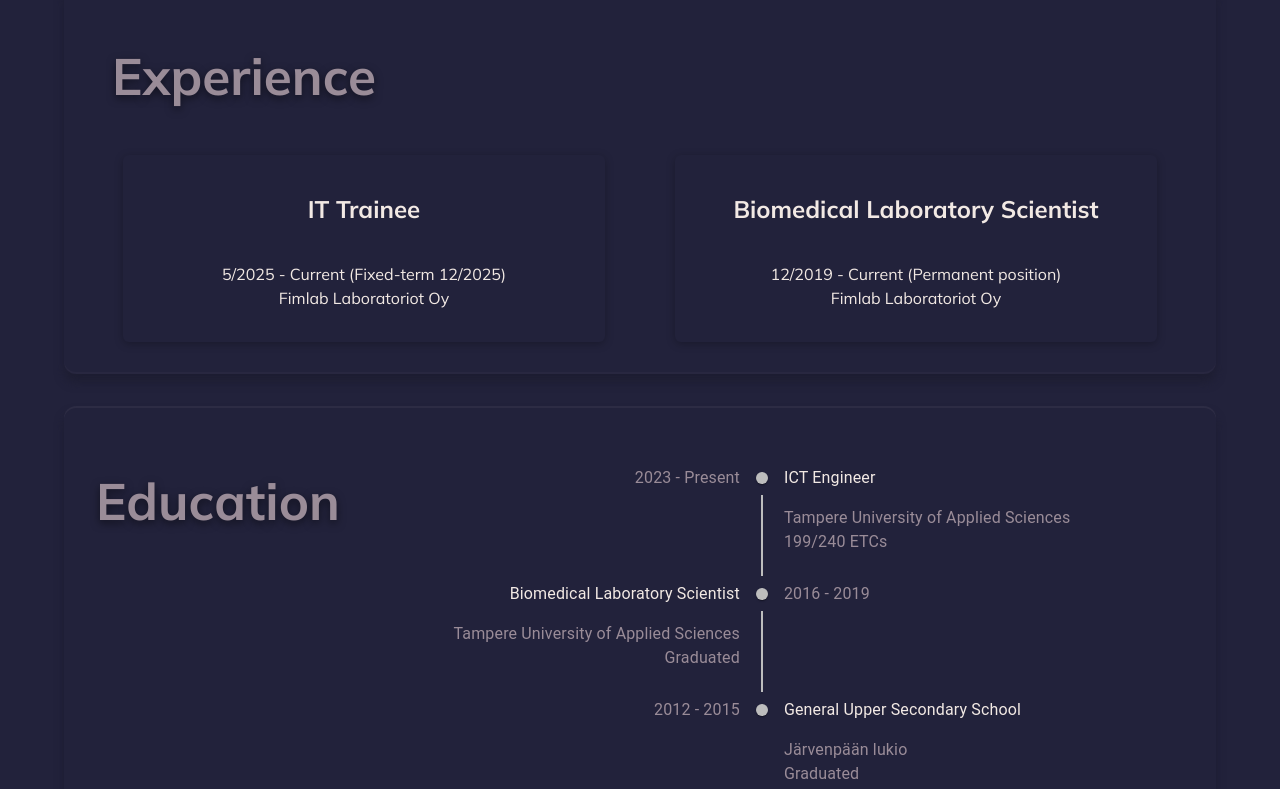
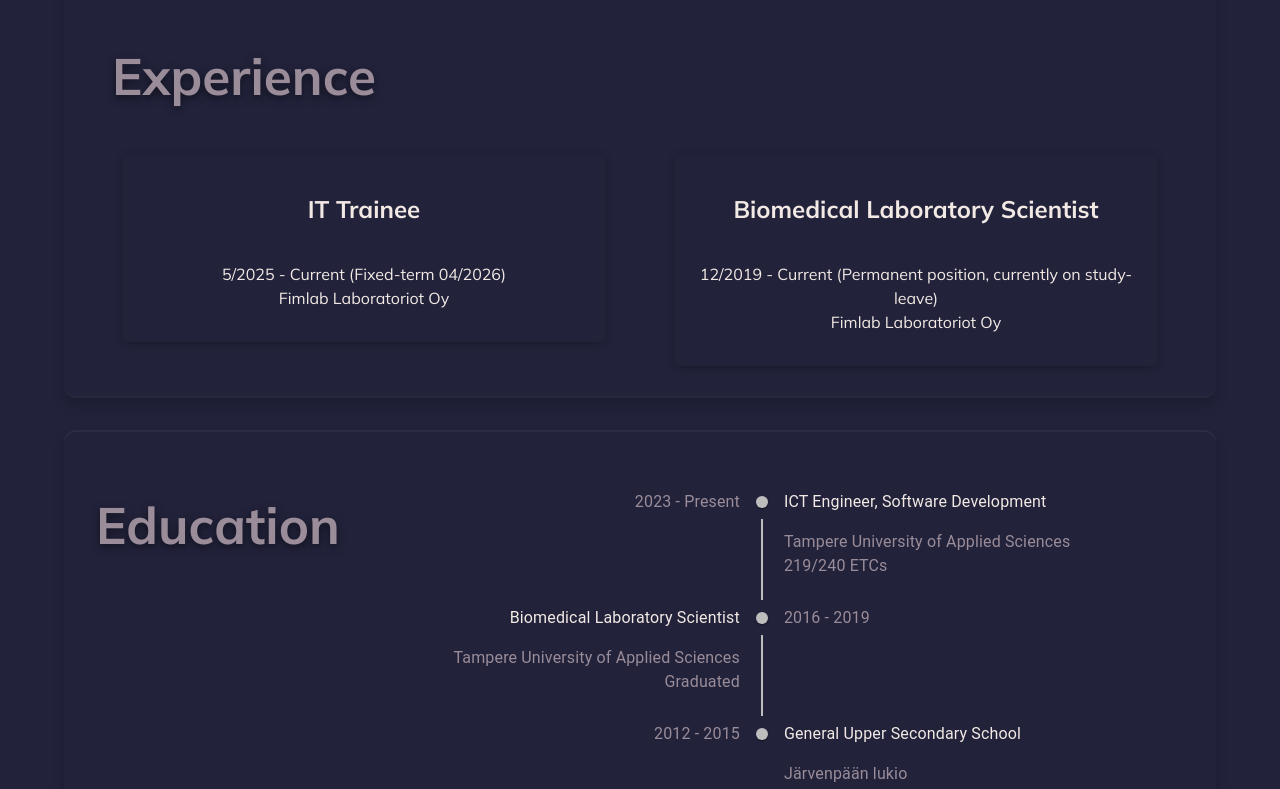
Before and after one commit to annivm/Portfolio-Website, a React (Vite) app in the folder frontend/: page / in a window 1280 px wide. Shown: the part 517-1306 px from the top of the page. Built offline with nearby package versions, Linux system fonts and the light colour scheme.

Commit message:
Updated infos

```diff
--- a/frontend/src/components/Education/Education.jsx
+++ b/frontend/src/components/Education/Education.jsx
@@ -28,11 +28,11 @@ const Education = forwardRef((props, ref) => {
                         <TimelineConnector />
                     </TimelineSeparator>
                     <TimelineContent>
-                        ICT Engineer
+                        ICT Engineer, Software Development
                         <FadeInText className='timeline-text'>
                             Tampere University of Applied Sciences
                             <br/>
-                                199/240 ETCs
+                                219/240 ETCs
                         </FadeInText>
                     </TimelineContent>
                 </TimelineItem>
--- a/frontend/src/components/Experience/Experience.jsx
+++ b/frontend/src/components/Experience/Experience.jsx
@@ -9,8 +9,9 @@ const Experience = forwardRef((props, ref) => {
         <div ref={ref} className="exp-box">
             <h1 className="exp-heading">Experience</h1>
             <div className='exp-section'>
-                <ExpandableCard title="IT Trainee" period="5/2025 - Current (Fixed-term 12/2025)" company="Fimlab Laboratoriot Oy">
+                <ExpandableCard title="IT Trainee" period="5/2025 - Current (Fixed-term 04/2026)" company="Fimlab Laboratoriot Oy">
                     <p>Working as an IT trainee at Fimlab Laboratoriot Oy, gaining hands-on experience in IT operations within a healthcare laboratory.</p>
+                    <p>Initially hired as a summer trainee, the contract extended for autumn and again for spring based on performance and company needs.</p>
                     <p className='list-text'>
                     <MdOutlineTaskAlt /> Worked as part of a large-scale system renewal project<br/>
                     <MdOutlineTaskAlt /> Participated in the customer account transition team<br/>
@@ -19,7 +20,7 @@ const Experience = forwardRef((props, ref) => {
                     </p>
                 </ExpandableCard>
 
-                <ExpandableCard title="Biomedical Laboratory Scientist" period="12/2019 - Current (Permanent position)" company="Fimlab Laboratoriot Oy">
+                <ExpandableCard title="Biomedical Laboratory Scientist" period="12/2019 - Current (Permanent position, currently on study-leave)" company="Fimlab Laboratoriot Oy">
                     <p>Worked as a biomedical laboratory scientist in hematology department at Fimlab Laboratoriot Oy, Finland's largest medical laboratory service provider.</p>
                     <p className='list-text'>
                     <MdOutlineTaskAlt /> 24/7 Laboratory work in central laboratory<br/>
```
